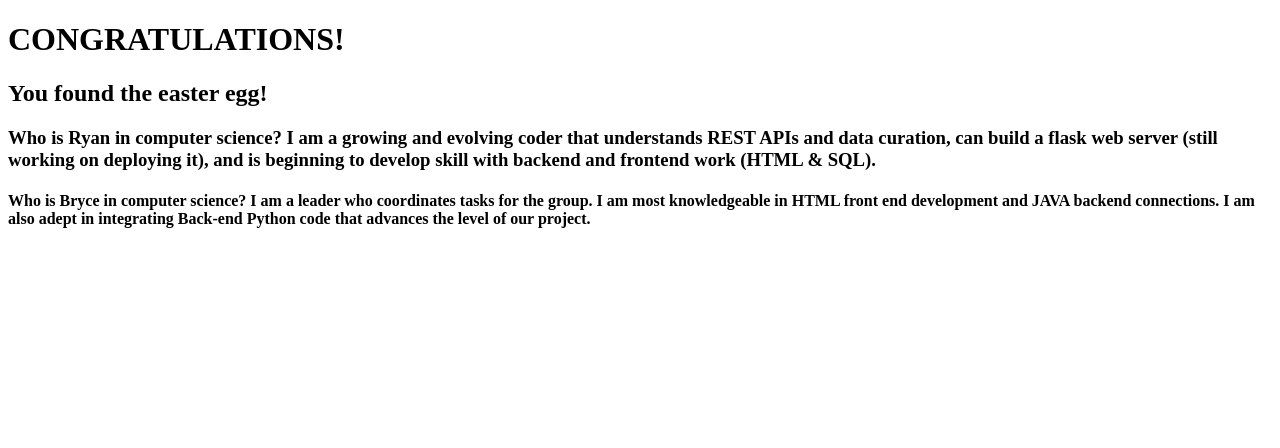
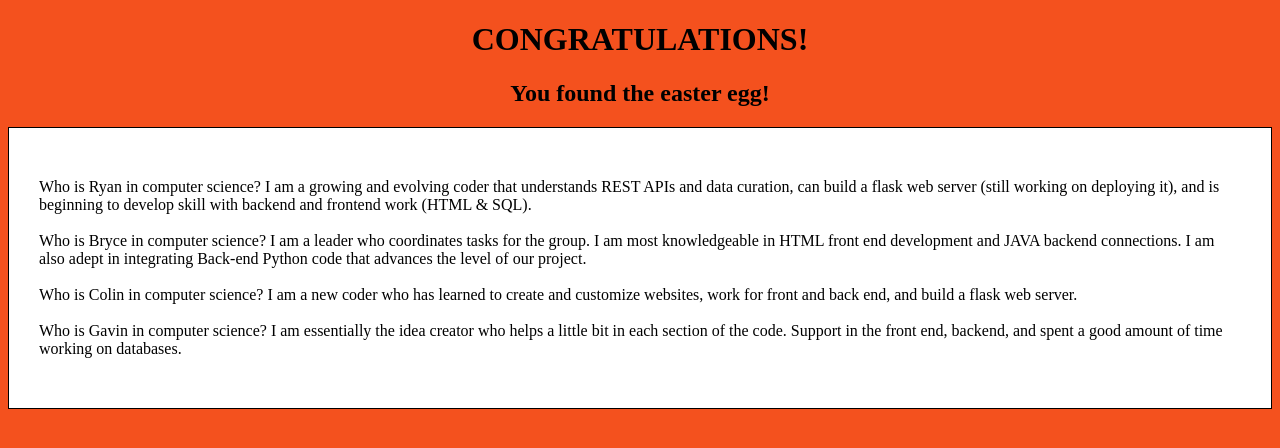
Before and after one commit to ryanmgds/P4-Wildcats, a Flask app: template templates/easteregg.html in a window 1280 px wide. Shown: the top 448 px of the page. Run offline with Flask 2, Linux system fonts and the light colour scheme; the template is opened without the code that fills it, so the values that code supplies are empty.

Commit message:
Who am I? Easter Egg Completion

```diff
--- a/templates/easteregg.html
+++ b/templates/easteregg.html
@@ -3,11 +3,35 @@
 <head>
     <meta charset="UTF-8">
     <title>Easter Egg</title>
+    <style>
+        h1 {text-align: center;}
+        h2 {text-align: center;}
+
+    div {
+        border: 1px solid black;
+        background-color: white;
+        padding-top: 50px;
+        padding-right: 30px;
+        padding-left: 30px;
+        padding-bottom: 50px;
+        }
+    </style>
 </head>
 <body>
+    <body style="background-color:#f4511e"></body>
     <h1>CONGRATULATIONS!</h1>
     <h2>You found the easter egg!</h2>
-    <h3>Who is Ryan in computer science? I am a growing and evolving coder that understands REST APIs and data curation, can build a flask web server (still working on deploying it), and is beginning to develop skill with backend and frontend work (HTML & SQL).</h3>
-    <h4>Who is Bryce in computer science? I am a leader who coordinates tasks for the group. I am most knowledgeable in HTML front end development and JAVA backend connections. I am also adept in integrating Back-end Python code that advances the level of our project.</h4>
+
+    <div>Who is Ryan in computer science? I am a growing and evolving coder that understands REST APIs and data curation, can build a flask web server (still working on deploying it), and is beginning to develop skill with backend and frontend work (HTML & SQL).
+        <br>
+        <br>
+         Who is Bryce in computer science? I am a leader who coordinates tasks for the group. I am most knowledgeable in HTML front end development and JAVA backend connections. I am also adept in integrating Back-end Python code that advances the level of our project.
+        <br>
+        <br>
+         Who is Colin in computer science? I am a new coder who has learned to create and customize websites, work for front and back end, and build a flask web server.
+        <br>
+        <br>
+         Who is Gavin in computer science? I am essentially the idea creator who helps a little bit in each section of the code. Support in the front end, backend, and spent a good amount of time working on databases.
+    </div>
 </body>
 </html>
```
